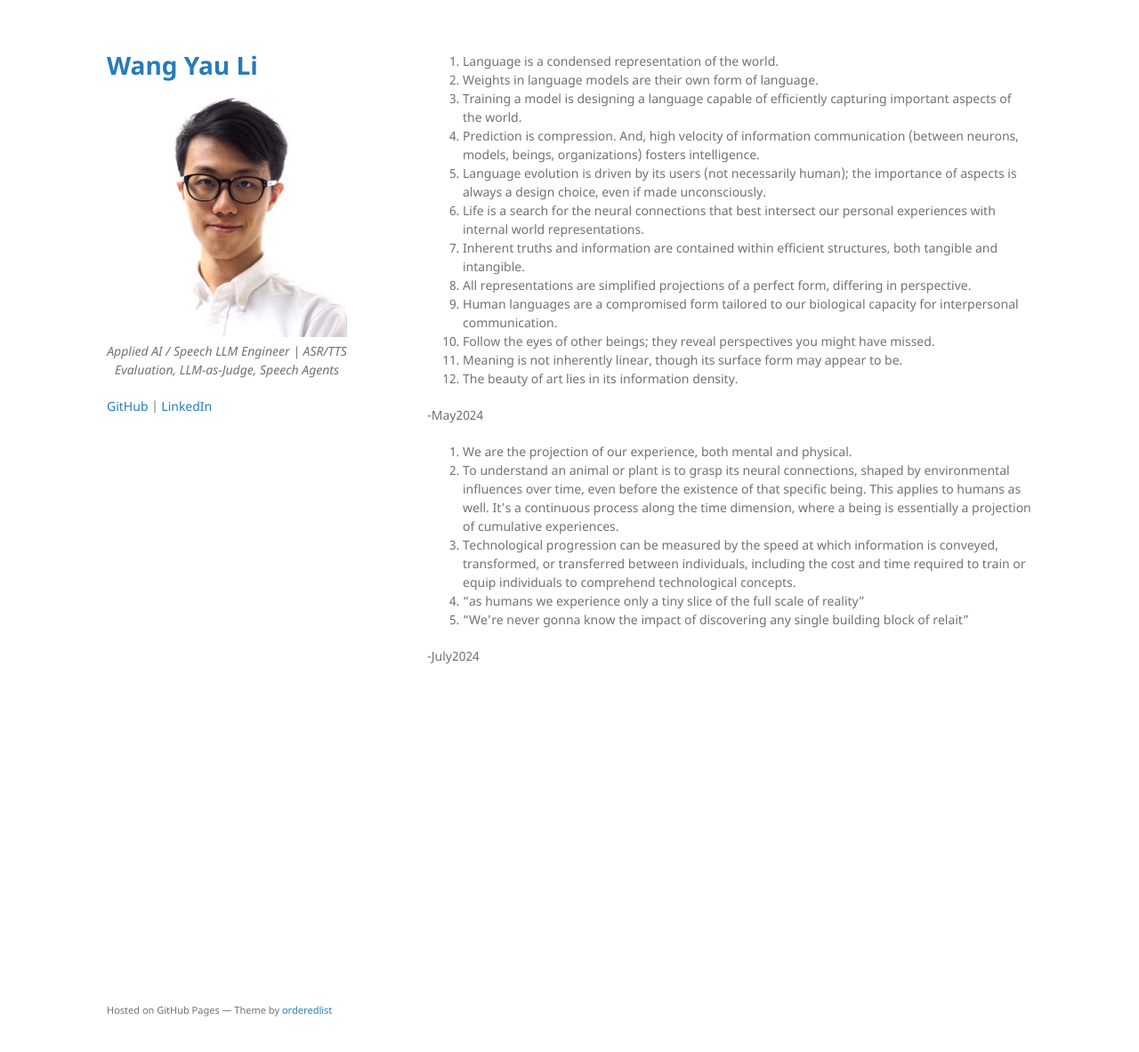
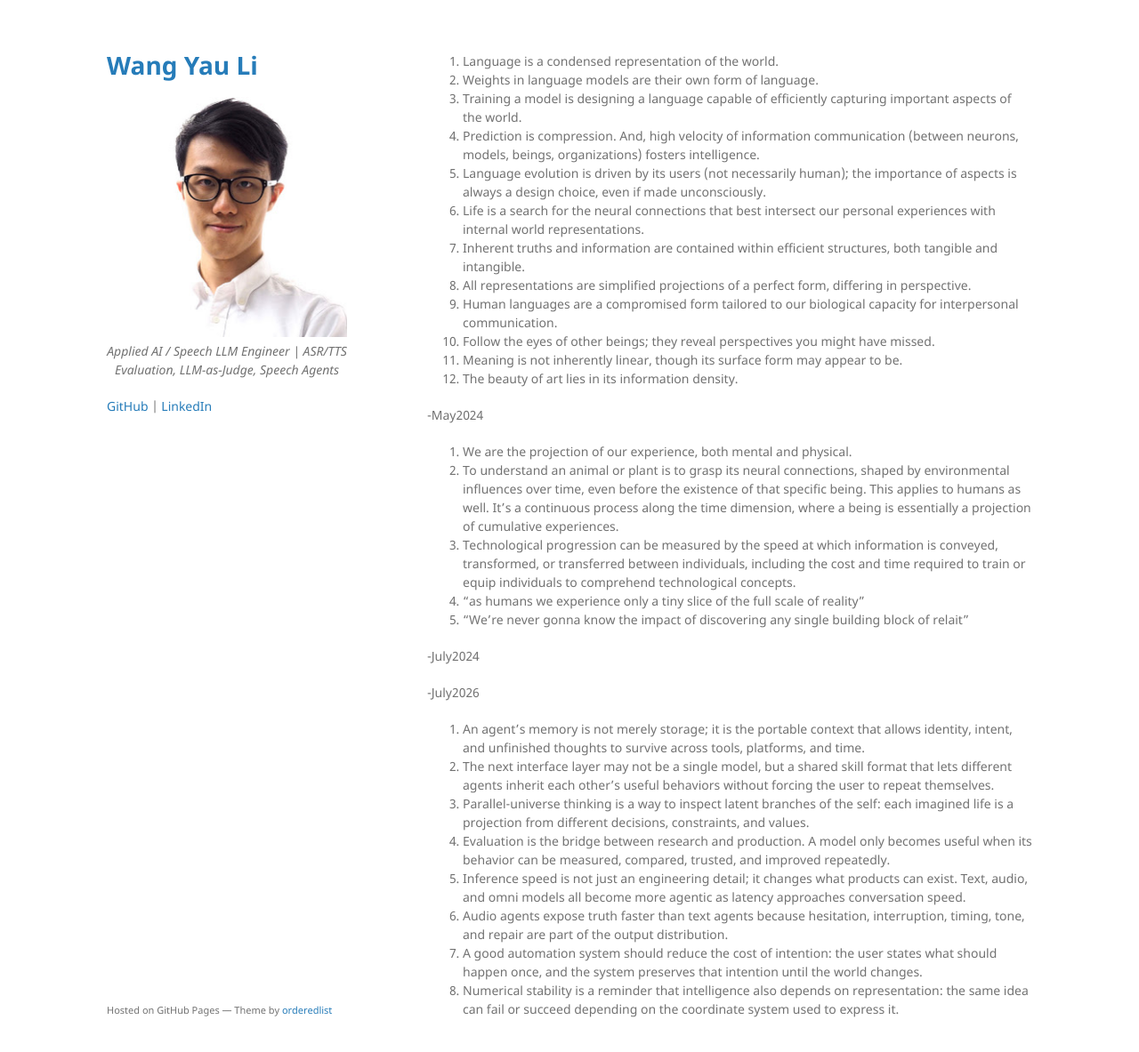
Before and after one commit to kennethli319/kennethli319.github.io, a Jekyll site: the page built from notes.md, in a window 1280 px wide and 1215 px high. Shown: the top 1183 px of the window at 89% size. Built offline with Jekyll 4.4.1, drawn with Linux system fonts in a browser that asks for light colours; our own code applies the rules of GitHub Pages for plain Markdown files.

Commit message:
Add July 2026 notes

```diff
--- a/notes.md
+++ b/notes.md
@@ -20,3 +20,14 @@
 17. "We're never gonna know the impact of discovering any single building block of relait"
 
 -July2024
+
+-July2026
+
+18. An agent's memory is not merely storage; it is the portable context that allows identity, intent, and unfinished thoughts to survive across tools, platforms, and time.
+19. The next interface layer may not be a single model, but a shared skill format that lets different agents inherit each other's useful behaviors without forcing the user to repeat themselves.
+20. Parallel-universe thinking is a way to inspect latent branches of the self: each imagined life is a projection from different decisions, constraints, and values.
+21. Evaluation is the bridge between research and production. A model only becomes useful when its behavior can be measured, compared, trusted, and improved repeatedly.
+22. Inference speed is not just an engineering detail; it changes what products can exist. Text, audio, and omni models all become more agentic as latency approaches conversation speed.
+23. Audio agents expose truth faster than text agents because hesitation, interruption, timing, tone, and repair are part of the output distribution.
+24. A good automation system should reduce the cost of intention: the user states what should happen once, and the system preserves that intention until the world changes.
+25. Numerical stability is a reminder that intelligence also depends on representation: the same idea can fail or succeed depending on the coordinate system used to express it.
```
